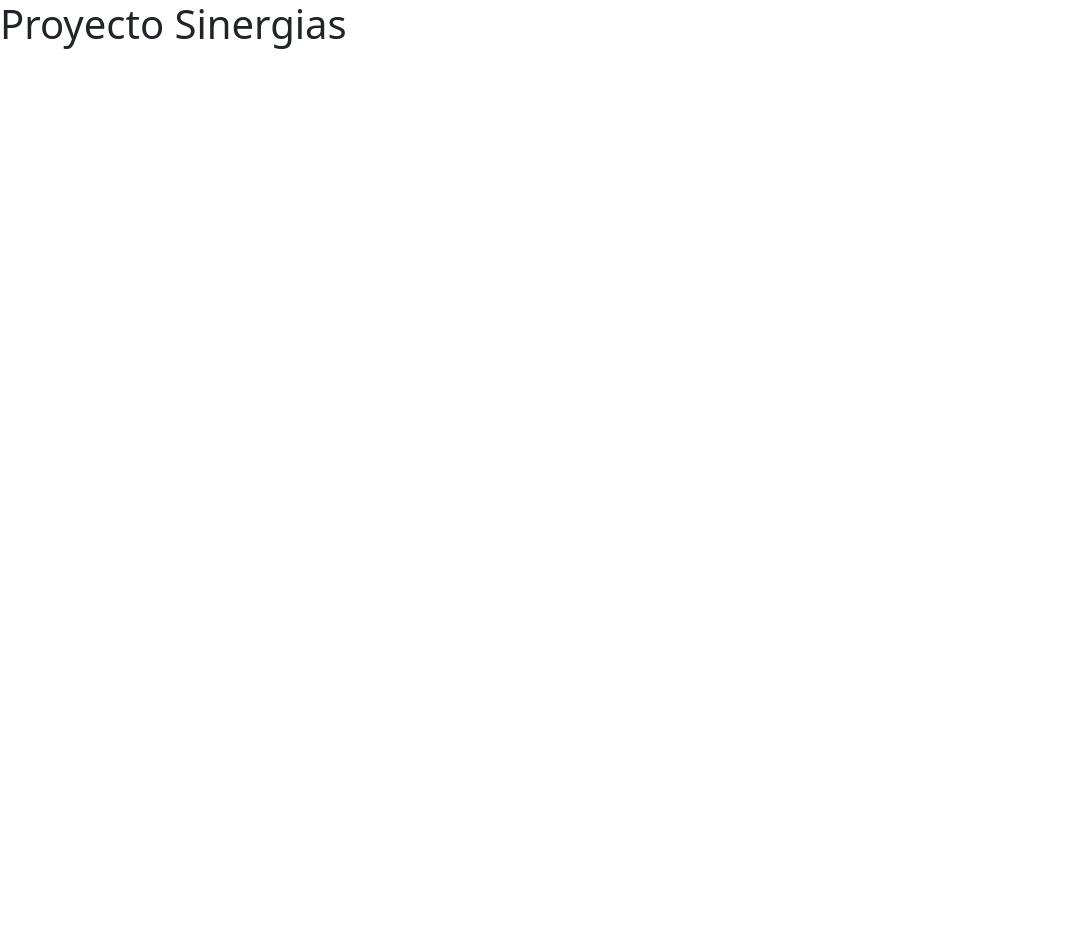
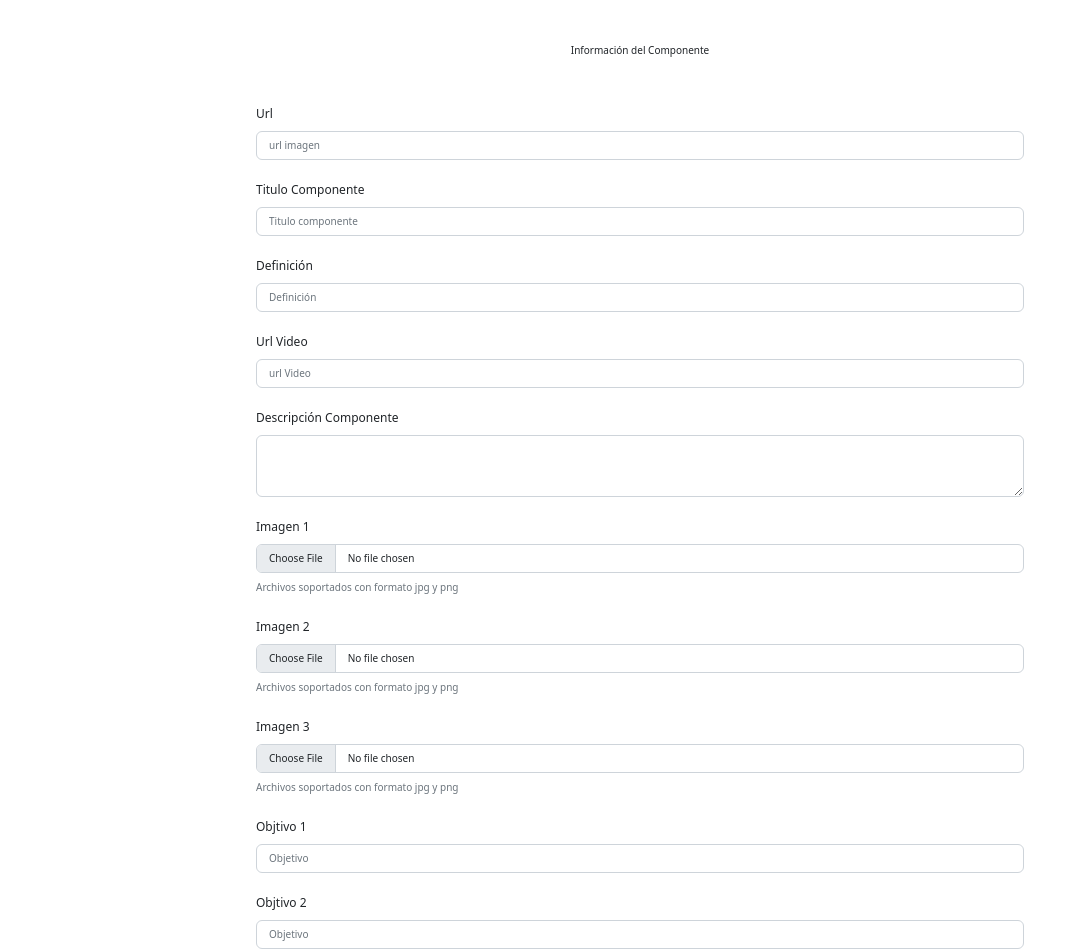
Before and after one commit to programateacademy/Sinergias-Alianzas-Front-end, a React (Create React App) app: page / in a window 1280 px wide. Shown: the top 952 px of the page, without its empty margins (0-1084 px from the left). Before the commit the page ends 800 px from the top, so only its background shows below. Built offline with nearby package versions, Linux system fonts and the light colour scheme.

Commit message:
subiendo formulario componente

```diff
--- a/src/App.js
+++ b/src/App.js
@@ -1,7 +1,7 @@
 function App() {
   return (
     <div>
-      <h1>Proyecto Sinergias</h1>
+
     </div>
   );
 }
--- /dev/null
+++ b/src/components/AddComponent/AddComponent.jsx
@@ -0,0 +1,267 @@
+import React from 'react'
+import './addComponent.css'
+
+import { Button, Col, FormText,Form, FormGroup, Label, Input } from "reactstrap";
+
+const AddComponent = ()=>{
+    return(
+<>
+<h1 className='principalComponente'>Información del Componente</h1>
+
+  <Form>
+    <Form className='form1'>
+    <FormGroup>
+    <Label for="exampleUrl">
+      Url
+    </Label>
+    <Input
+      id="exampleUrl"
+      name="url"
+      placeholder="url imagen"
+      type="url"
+
+    />
+  </FormGroup>
+
+  <FormGroup >
+    <Label>
+      Titulo Componente
+    </Label>
+      <Input
+        placeholder="Titulo componente"
+        type="text"
+      />
+  </FormGroup>
+
+  <FormGroup>
+    <Label>
+      Definición
+    </Label>
+      <Input
+        placeholder="Definición"
+        type="text"
+      />
+  </FormGroup>
+
+  <FormGroup>
+    <Label for="exampleUrl">
+      Url Video
+    </Label>
+    <Input
+      id="exampleUrl"
+      name="url"
+      placeholder="url Video"
+      type="url"
+    />
+  </FormGroup>
+
+  <FormGroup>
+    <Label>
+      Descripción Componente
+    </Label>
+      <Input
+        id="exampleText"
+        name="text"
+        type="textarea"
+      />
+  </FormGroup>
+  </Form>
+
+<Form className='form2'>
+<FormGroup >
+    <Label>
+      Imagen 1
+    </Label>
+      <Input
+        id="exampleFile"
+        name="file"
+        type="file"
+      />
+      <FormText>
+        Archivos soportados con formato jpg y png
+      </FormText>
+  </FormGroup>
+
+  <FormGroup >
+    <Label>
+      Imagen 2
+    </Label>
+      <Input
+        id="exampleFile"
+        name="file"
+        type="file"
+      />
+      <FormText>
+        Archivos soportados con formato jpg y png
+      </FormText>
+  </FormGroup>
+
+  <FormGroup >
+    <Label>
+      Imagen 3
+    </Label>
+      <Input
+        id="exampleFile"
+        name="file"
+        type="file"
+      />
+      <FormText>
+        Archivos soportados con formato jpg y png
+      </FormText>
+  </FormGroup>
+
+</Form>
+
+
+<Form className='Objetivos'>
+  <FormGroup>
+    <Label>
+      Objtivo 1
+    </Label>
+      <Input
+        placeholder="Objetivo"
+        type="text"
+      />
+  </FormGroup>
+
+  <FormGroup>
+    <Label>
+      Objtivo 2
+    </Label>
+      <Input
+        placeholder="Objetivo"
+        type="text"
+      />
+  </FormGroup>
+
+  <FormGroup>
+    <Label>
+      Objtivo 3
+    </Label>
+      <Input
+        placeholder="Objetivo"
+        type="text"
+      />
+  </FormGroup>
+
+  </Form>
+
+  <Form className='lineasTrabajo'>
+  <FormGroup>
+    <Label>
+      Lineas de Trabajo 1
+    </Label>
+      <Input
+        id="exampleText"
+        name="text"
+        type="textarea"
+      />
+  </FormGroup>
+
+  <FormGroup>
+    <Label>
+      Lineas de Trabajo 2
+    </Label>
+      <Input
+        id="exampleText"
+        name="text"
+        type="textarea"
+      />
+  </FormGroup>
+  </Form>
+
+  <h2 className='principalComponente'>Recursos</h2>
+
+<Form className='Recursos'>
+<FormGroup >
+    <Label>
+      Metodologia
+    </Label>
+      <Input
+        id="exampleFile"
+        name="file"
+        type="file"
+      />
+      <FormText>
+        Cargue los documentos
+      </FormText>
+  </FormGroup>
+
+  <FormGroup >
+    <Label>
+      Formatos e Instructivos
+    </Label>
+      <Input
+        id="exampleFile"
+        name="file"
+        type="file"
+      />
+      <FormText>
+      Cargue los documentos
+      </FormText>
+  </FormGroup>
+
+  <FormGroup >
+    <Label>
+      Formatos e Instructivos
+    </Label>
+      <Input
+        id="exampleFile"
+        name="file"
+        type="file"
+      />
+      <FormText>
+      Cargue los documentos
+      </FormText>
+  </FormGroup>
+
+  <FormGroup >
+    <Label>
+      Diagnosticos de Salud
+    </Label>
+      <Input
+        id="exampleFile"
+        name="file"
+        type="file"
+      />
+      <FormText>
+      Cargue los documentos
+      </FormText>
+  </FormGroup>
+
+  <FormGroup >
+    <Label>
+     Herramientas y Manuales de Protocolo
+    </Label>
+      <Input
+        id="exampleFile"
+        name="file"
+        type="file"
+      />
+      <FormText>
+      Cargue los documentos
+      </FormText>
+  </FormGroup>
+
+
+  <FormGroup >
+    <Label>
+     Material Educativo
+    </Label>
+      <Input
+        id="exampleFile"
+        name="file"
+        type="file"
+      />
+      <FormText>
+      Cargue los documentos
+      </FormText>
+  </FormGroup>
+</Form>
+</Form>
+
+</>
+    )
+}
+
+export default AddComponent;
--- /dev/null
+++ b/src/components/AddComponent/addComponent.css
@@ -0,0 +1,50 @@
+*{
+    margin: 0;
+    padding: 0;
+    box-sizing: 0;
+}
+
+.principalComponente{
+    font-size: 10px;
+    justify-content: center;
+    text-align: center;
+    margin: 44px auto;
+
+}
+
+.form1{
+    width: 60vw;
+    margin: 0 auto;
+}
+
+.form2{
+    width: 60vw;
+    margin: 0 auto;
+}
+
+.Objetivos{
+    width: 60vw;
+    margin: 0 auto;
+}
+
+.lineasTrabajo{
+    width: 60vw;
+    margin: 0 auto;
+}
+
+.Recursos{
+    width: 60vw;
+    margin: 0 auto;
+}
+
+label{
+    font-size: 12px;
+}
+
+input.form-control{
+    font-size: 10px;
+}
+
+small.form-text.text-muted{
+    font-size: 10px;
+}
--- a/src/index.js
+++ b/src/index.js
@@ -4,15 +4,17 @@ import ReactDOM from "react-dom/client";
 
 // Componentes
 import App from "./App";
+import AddComponent from "./components/AddComponent/AddComponent";
 
 // Estilos
 import "bootstrap/dist/css/bootstrap.css";
-import "remixicon/fonts/remixicon.css";
+// import "remixicon/fonts/remixicon.css";
 import "./index.css";
 
 const root = ReactDOM.createRoot(document.getElementById("root"));
 root.render(
   <React.StrictMode>
     <App />
+    <AddComponent/>
   </React.StrictMode>
 );
```
Also changed, not shown: src/pages/Login/Login.jsx (added), src/pages/Login/login.css (added).
